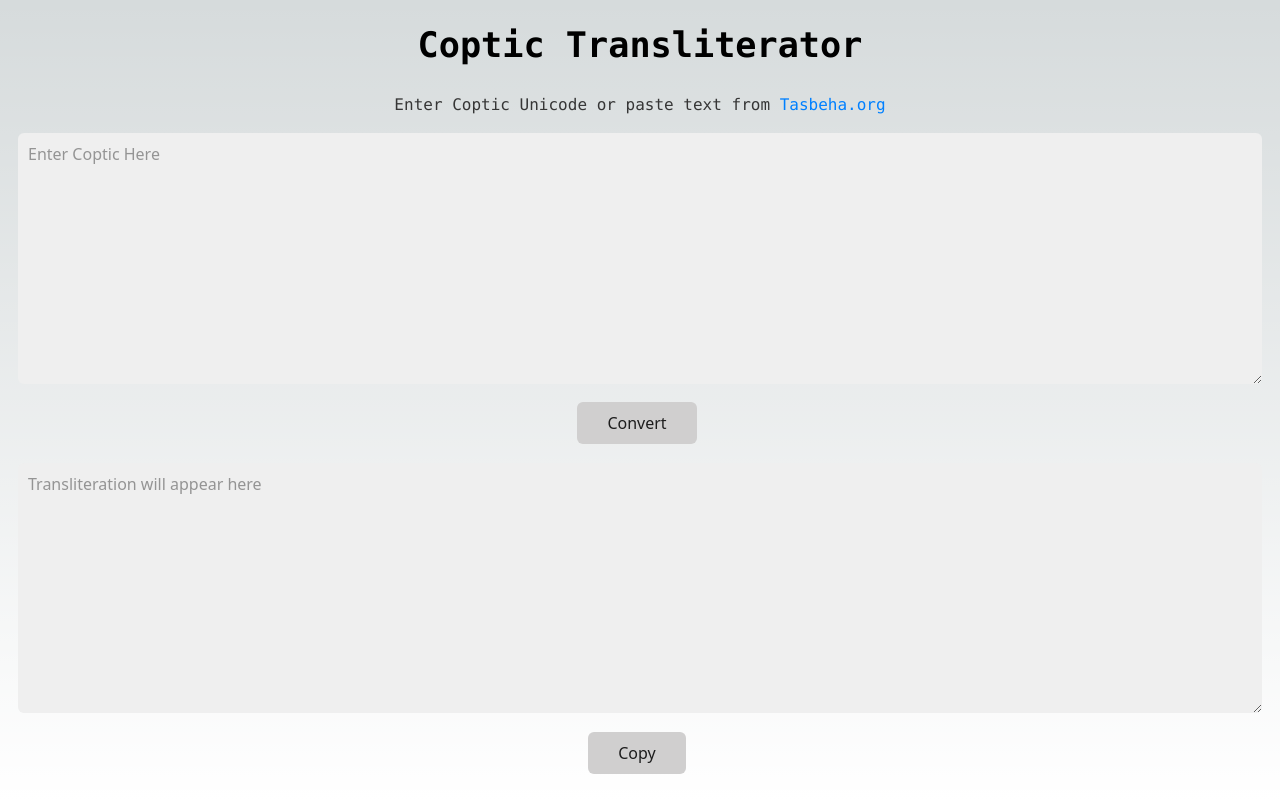
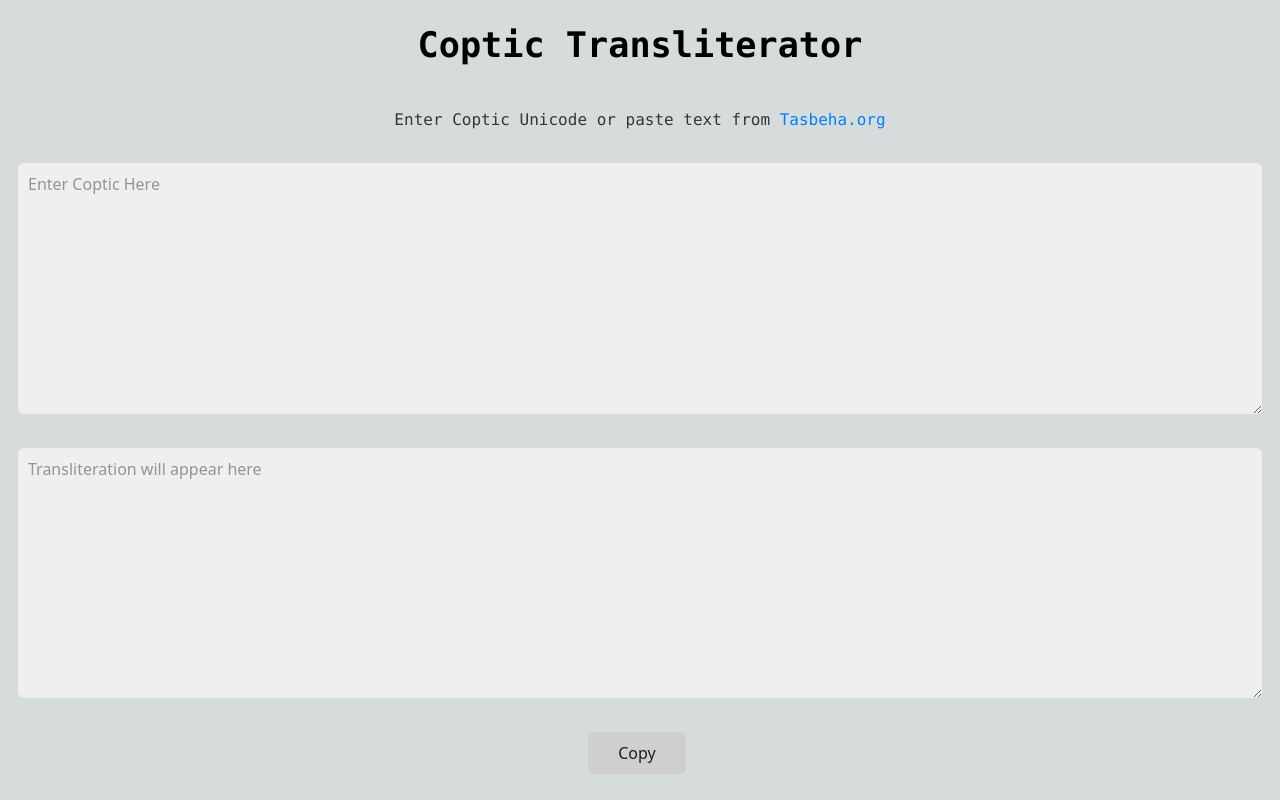
Before and after one commit to DavidGobran/Coptic-Transliterator, a Next.js app: page / in a window 1280 px wide. Built offline with nearby package versions, Linux system fonts and the light colour scheme.

Commit message:
added auto convert

```diff
--- a/pages/index.js
+++ b/pages/index.js
@@ -2,12 +2,19 @@ import Head from 'next/head'
 import styles from '../styles/Home.module.css'
 import { transliterateController } from '../controller/Controller'
 import Model from '../model/Model'
-import { useState } from 'react'
+import { useState, useEffect } from 'react'
 
 export default function Home() {
   const [model, setModel] = useState(new Model());
   // const [copticUnicode, setCopticUnicode] = useState();
   const [copticText, setCopticText] = useState();
+
+  useEffect(() => {
+    const copticUnicode = document.getElementById('copticUnicode');
+    copticUnicode.addEventListener('input', (e) => {
+      setCopticText(model.transliterate(e.target.value))
+    });
+  })
 
   return (
     <>
@@ -30,7 +37,7 @@ export default function Home() {
             type="text"
             placeholder="Enter Coptic Here"
           />
-          <button onClick={() => transliterateController(model, setCopticText)}>Convert</button>
+          {/* <button onClick={() => transliterateController(model, setCopticText)}>Convert</button> */}
           <textarea
             className={styles.box}
             readOnly={true}
--- a/styles/globals.css
+++ b/styles/globals.css
@@ -7,7 +7,7 @@
 
   --foreground-rgb: 0, 0, 0;
   --background-start-rgb: 214, 219, 220;
-  --background-end-rgb: 255, 255, 255;
+  --background-end-rgb: 214, 219, 220;
 
   --primary-glow: conic-gradient(
     from 180deg at 50% 50%,
```
